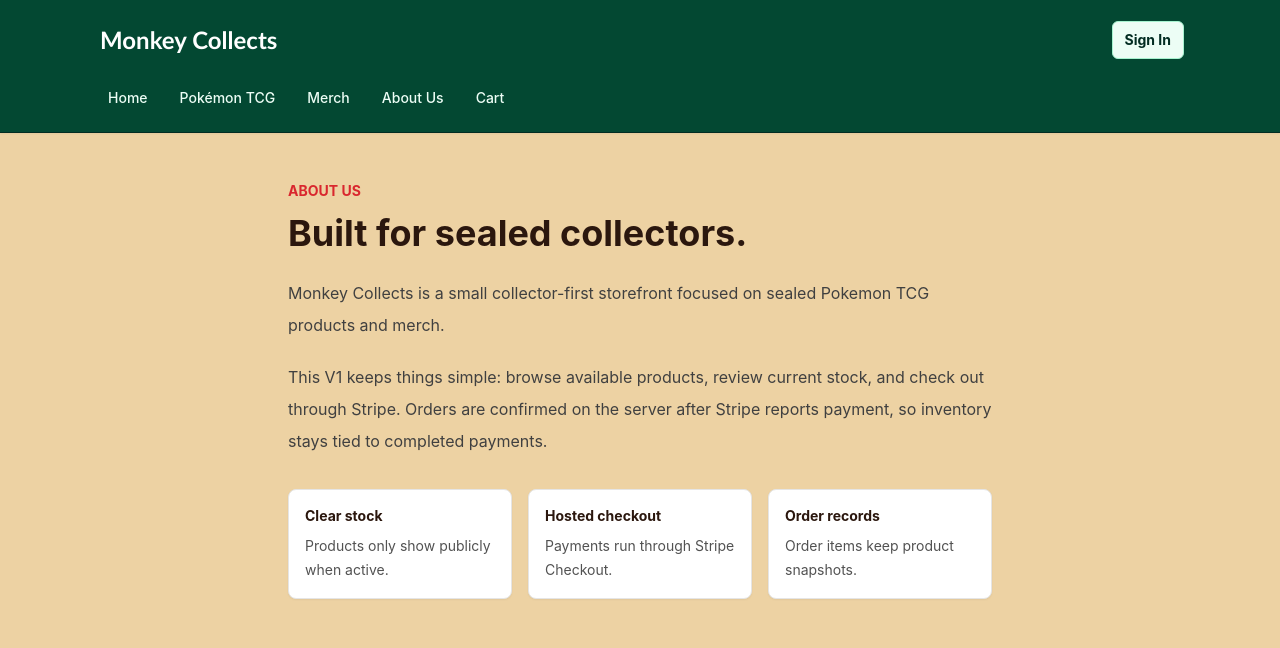
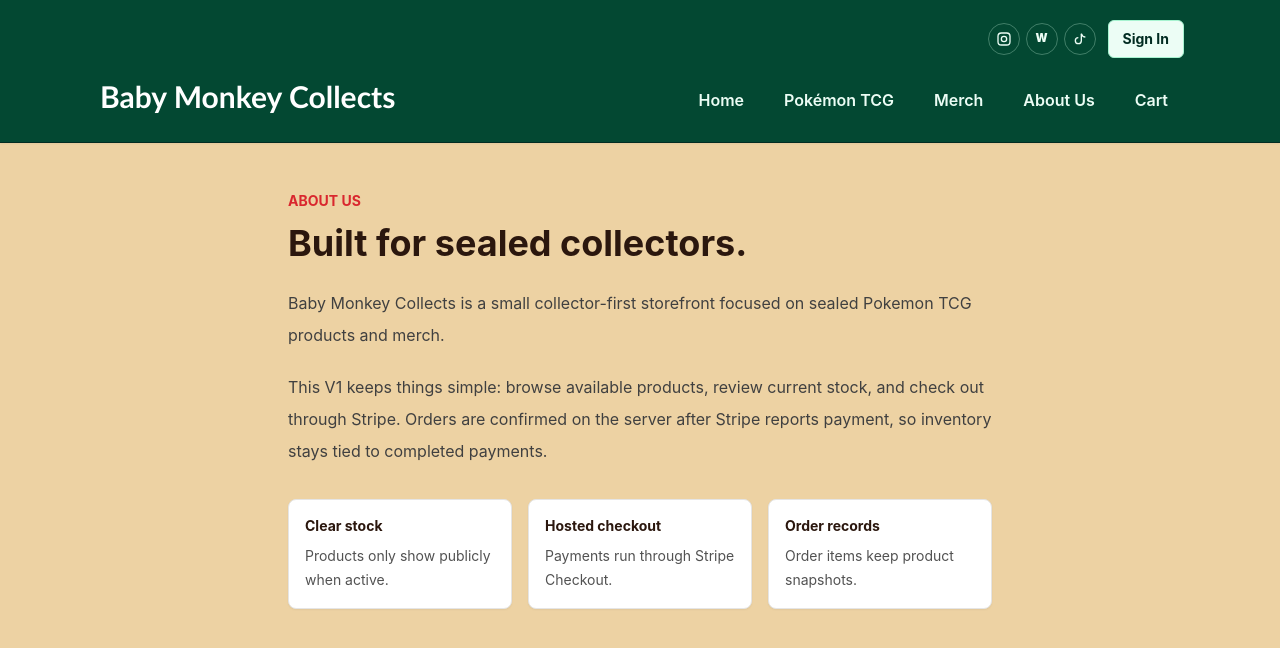
Before and after one commit to JakeB0126/Monkey-Collects-Website, a Next.js app: page /about in a window 1280 px wide. Shown: the top 648 px of the page. Built offline with nearby package versions, Linux system fonts and the light colour scheme.

Commit message:
layout changes

```diff
--- a/app/about/page.tsx
+++ b/app/about/page.tsx
@@ -5,7 +5,7 @@ export default function AboutPage() {
       <h1 className="mt-3 text-4xl font-bold tracking-normal text-ink">Built for sealed collectors.</h1>
       <div className="mt-6 space-y-5 text-base leading-8 text-neutral-700">
         <p>
-          Monkey Collects is a small collector-first storefront focused on sealed Pokemon TCG products and merch.
+          Baby Monkey Collects is a small collector-first storefront focused on sealed Pokemon TCG products and merch.
         </p>
         <p>
           This V1 keeps things simple: browse available products, review current stock, and check out through Stripe.
--- a/app/layout.tsx
+++ b/app/layout.tsx
@@ -12,8 +12,37 @@ const navLinks = [
 
 const accountLink = { href: "/auth", label: "Sign In" };
 
+const socialLinks = [
+  {
+    href: "https://www.instagram.com/babymonkeycollects?igsh=em42Ymtpc3B2MWxo",
+    label: "Instagram",
+    icon: (
+      <svg aria-hidden="true" className="h-4 w-4" viewBox="0 0 24 24" fill="none" stroke="currentColor" strokeWidth="2">
+        <rect x="3" y="3" width="18" height="18" rx="5" />
+        <circle cx="12" cy="12" r="4" />
+        <path d="M17.5 6.5h.01" />
+      </svg>
+    )
+  },
+  {
+    href: "https://www.whatnot.com/user/babymonkeycollectsllc?sender_id=32338188&sharing_channel=copyLink",
+    label: "Whatnot",
+    icon: <span aria-hidden="true" className="text-[0.7rem] font-black leading-none">W</span>
+  },
+  {
+    href: "https://www.tiktok.com/@babymonkeycollects?_r=1&_t=ZT-96KOuJ6KYwQ",
+    label: "TikTok",
+    icon: (
+      <svg aria-hidden="true" className="h-4 w-4" viewBox="0 0 24 24" fill="none" stroke="currentColor" strokeWidth="2">
+        <path d="M14 4v10.5a4.5 4.5 0 1 1-4.5-4.5" />
+        <path d="M14 4c1 3 3 5 6 5" />
+      </svg>
+    )
+  }
+];
+
 export const metadata: Metadata = {
-  title: "Monkey Collects",
+  title: "Baby Monkey Collects",
   description: "Sealed Pokemon products and collector merch."
 };
 
@@ -26,32 +55,48 @@ export default function RootLayout({
     <html lang="en">
       <body className="min-h-screen font-sans antialiased">
         <header className="border-b border-emerald-950 bg-store-green text-white shadow-sm">
-          <div className="mx-auto flex max-w-6xl flex-col gap-4 px-4 py-4 sm:px-6 lg:px-8">
-            <div className="flex items-center justify-between gap-4">
-              <Link
-                href="/"
-                className="header-link rounded-md px-1 py-2 font-display text-2xl font-black tracking-normal text-white transition hover:text-amber-100 focus-visible:outline focus-visible:outline-2 focus-visible:outline-offset-4 focus-visible:outline-amber-200"
+          <div className="mx-auto flex max-w-6xl flex-col gap-3 px-4 py-4 sm:px-6 sm:py-5 lg:px-8">
+            <div className="flex items-center justify-end gap-3">
+              <div className="flex items-center gap-1.5" aria-label="Social links">
+                {socialLinks.map((link) => (
+                  <a
+                    key={link.href}
+                    href={link.href}
+                    target="_blank"
+                    rel="noopener noreferrer"
+                    aria-label={link.label}
+                    className="flex h-8 w-8 items-center justify-center rounded-full border border-emerald-100/30 text-emerald-50 transition hover:border-amber-200 hover:bg-emerald-900 hover:text-amber-100 focus-visible:outline focus-visible:outline-2 focus-visible:outline-offset-4 focus-visible:outline-amber-200"
                   >
-                Monkey Collects
-              </Link>
+                    {link.icon}
+                  </a>
+                ))}
+              </div>
               <Link
                 href={accountLink.href}
-                className="rounded-md border border-emerald-200 bg-emerald-50 px-3 py-2 text-sm font-bold text-emerald-950 transition hover:bg-store-gold hover:text-ink focus-visible:outline focus-visible:outline-2 focus-visible:outline-offset-4 focus-visible:outline-amber-200"
+                className="rounded-md border border-emerald-200 bg-emerald-50 px-3.5 py-2 text-sm font-bold text-emerald-950 transition hover:bg-store-gold hover:text-ink focus-visible:outline focus-visible:outline-2 focus-visible:outline-offset-4 focus-visible:outline-amber-200"
               >
                 {accountLink.label}
               </Link>
             </div>
-            <nav aria-label="Main navigation" className="flex flex-wrap gap-2 text-sm font-medium">
+            <div className="flex flex-col gap-3 sm:flex-row sm:items-end sm:justify-between">
+              <Link
+                href="/"
+                className="header-link w-fit rounded-md px-1 py-2 font-display text-xl font-black tracking-normal text-white transition hover:text-amber-100 focus-visible:outline focus-visible:outline-2 focus-visible:outline-offset-4 focus-visible:outline-amber-200 sm:text-3xl"
+              >
+                Baby Monkey Collects
+              </Link>
+              <nav aria-label="Main navigation" className="flex flex-wrap gap-2 text-base font-semibold sm:justify-end">
                 {navLinks.map((link) => (
                   <Link
                     key={link.href}
                     href={link.href}
-                  className="header-link rounded-md px-3 py-2 text-emerald-50 transition hover:bg-emerald-900 hover:text-white focus-visible:outline focus-visible:outline-2 focus-visible:outline-offset-4 focus-visible:outline-amber-200"
+                    className="header-link rounded-md px-3.5 py-2.5 text-emerald-50 transition hover:bg-emerald-900 hover:text-white focus-visible:outline focus-visible:outline-2 focus-visible:outline-offset-4 focus-visible:outline-amber-200 sm:px-4"
                   >
                     {link.label}
                   </Link>
                 ))}
               </nav>
+            </div>
           </div>
         </header>
         <main>{children}</main>
--- a/app/page.tsx
+++ b/app/page.tsx
@@ -25,7 +25,7 @@ export default async function HomePage() {
       <section className="grid gap-8 py-8 lg:grid-cols-[0.72fr_1.28fr] lg:items-center">
         <div className="max-w-xl">
           <h1 className="font-display text-5xl font-black tracking-normal text-ink sm:text-6xl lg:text-7xl">
-            Monkey Collects
+            Baby Monkey Collects
           </h1>
           <div className="mt-8 flex flex-col gap-3 sm:flex-row">
             <Link
```
Lines whose indentation alone changed are shown as unchanged.
